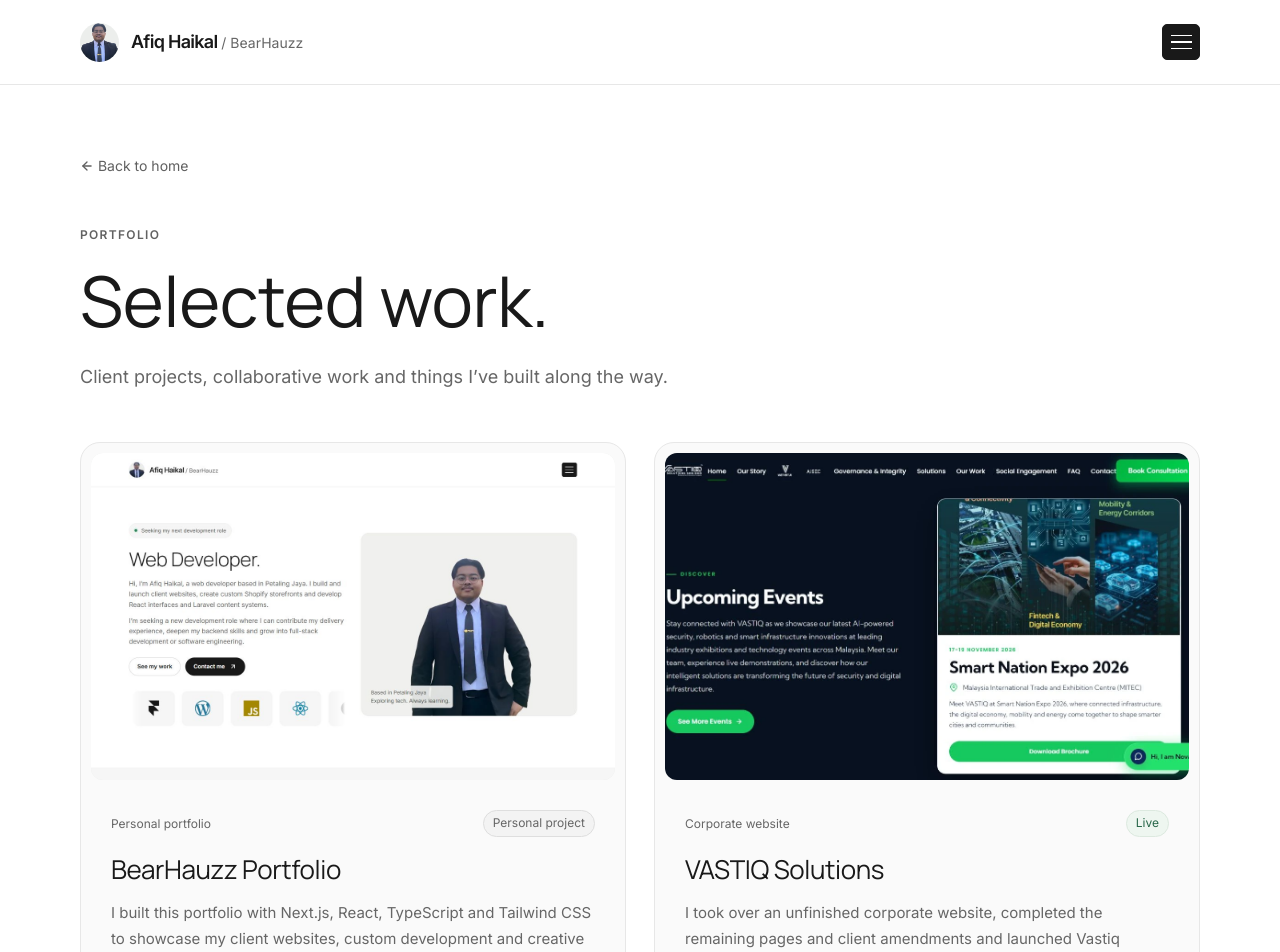
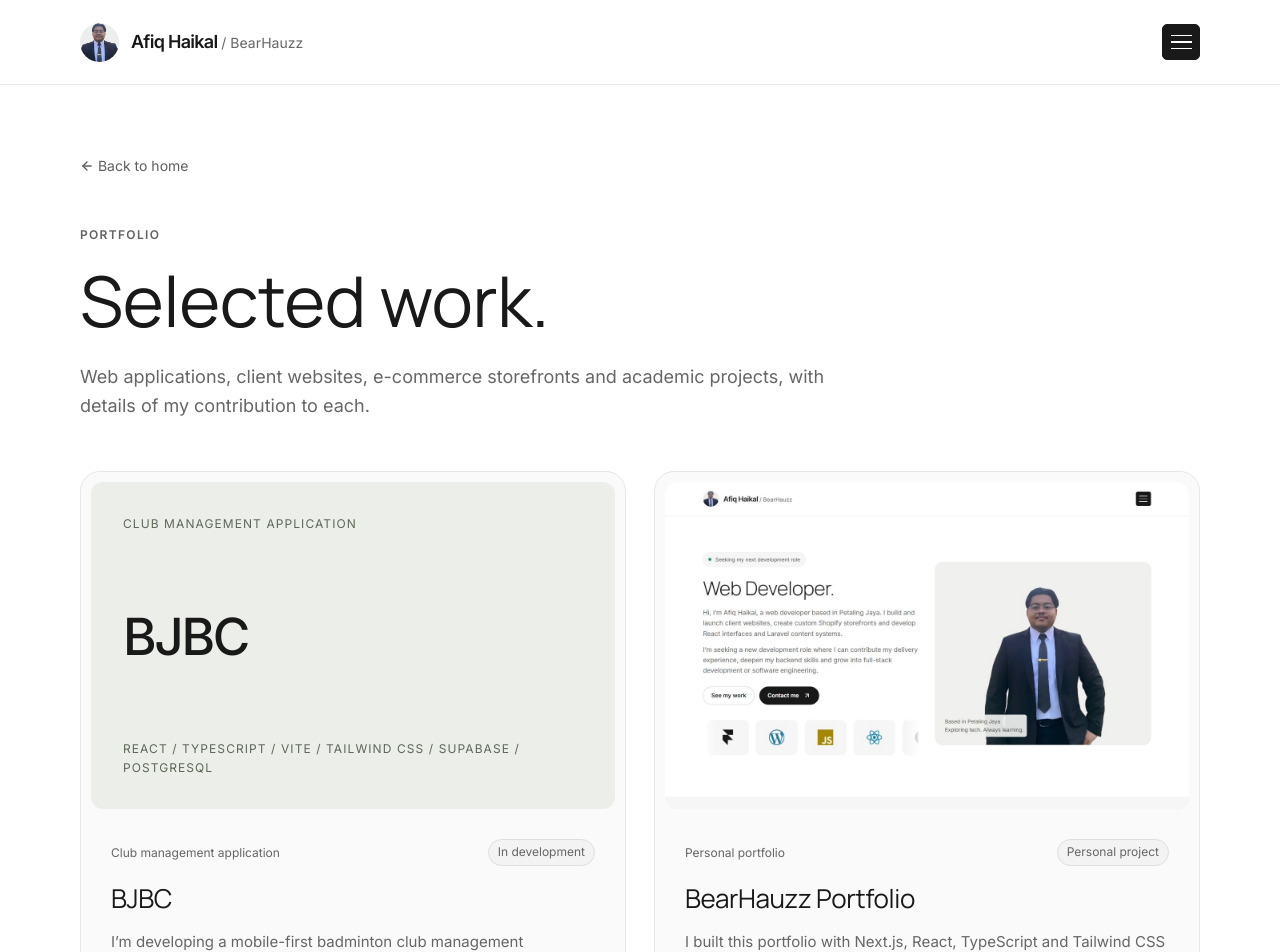
Before and after one commit to BearSoleh/bearhauzz-portfolio, a Next.js app: page /projects in a window 1280 px wide. Shown: the top 952 px of the page. Built offline with nearby package versions, Linux system fonts and the light colour scheme.

Commit message:
Align portfolio with latest resume and feature BJBC application

```diff
--- a/app/globals.css
+++ b/app/globals.css
@@ -175,6 +175,7 @@
 }
 .availability {
   display: inline-flex;
+  max-width: 100%;
   align-items: center;
   gap: 10px;
   background: var(--soft);
@@ -345,27 +346,33 @@
   color: var(--muted);
   font-size: 16px;
 }
-.skill-list {
-  display: flex;
-  flex-wrap: wrap;
-  justify-content: center;
-  gap: 12px;
-  max-width: 970px;
+.skill-groups {
+  max-width: 1040px;
   margin: auto;
 }
-.skill-pill {
-  display: inline-flex;
-  gap: 10px;
-  align-items: center;
-  background: white;
-  border: 1px solid #eaeaea;
-  border-radius: 99px;
-  padding: 12px 19px;
-  font-size: 15px;
+.skill-group {
+  display: grid;
+  grid-template-columns: minmax(180px, 1fr) 3fr;
+  gap: 28px;
+  padding: 22px 0;
+  border-top: 1px solid var(--line);
 }
-.skill-pill svg {
-  width: 23px;
-  height: 23px;
+.skill-group:last-child {
+  border-bottom: 1px solid var(--line);
+}
+.skill-group dt {
+  font-weight: 500;
+}
+.skill-group dd {
+  min-width: 0;
+  color: var(--muted);
+  line-height: 1.8;
+}
+.skills-support {
+  max-width: 1040px;
+  margin: 24px auto 0;
+  color: var(--muted);
+  font-size: 14px;
 }
 .site-footer {
   border-top: 1px solid var(--line);
@@ -478,10 +485,6 @@
   }
   .section-heading {
     margin-bottom: 32px;
-  }
-  .skill-pill {
-    padding: 10px 14px;
-    font-size: 14px;
   }
   .footer-top {
     gap: 28px;
@@ -610,6 +613,8 @@
   margin-top: 24px;
 }
 .project-cover {
+  width: 100%;
+  min-width: 0;
   padding: 32px;
   display: flex;
   flex-direction: column;
@@ -977,9 +982,14 @@
   }
 }
 @media (max-width: 700px) {
+  .skill-group {
+    grid-template-columns: 1fr;
+    gap: 8px;
+    padding: 20px 0;
+  }
   .project-grid,
   .approach-grid {
-    grid-template-columns: 1fr;
+    grid-template-columns: minmax(0, 1fr);
     gap: 24px;
   }
   .project-copy {
--- a/app/layout.tsx
+++ b/app/layout.tsx
@@ -19,7 +19,7 @@
     template: "%s | Afiq Haikal",
   },
   description:
-    "Web developer in Malaysia building Shopify storefronts, Framer and WordPress websites and custom Laravel content systems. Explore selected work by Afiq Haikal.",
+    "Afiq Haikal is a web developer in Petaling Jaya building web applications, business websites and e-commerce storefronts with React, Laravel, Shopify and WordPress.",
 };
 export default function RootLayout({
   children,
--- a/app/page.tsx
+++ b/app/page.tsx
@@ -14,14 +14,14 @@
         <div className="hero-copy">
           <span className="availability">
             <span />
-            Seeking my next development role
+            Open to Web Developer and Junior Software Developer/Engineer roles
           </span>
           <h1>Web Developer.</h1>
           <p className="hero-intro">
-            Hi, I’m Afiq Haikal, a web developer based in Petaling Jaya. I build and launch client websites, create custom Shopify storefronts and develop React interfaces and Laravel content systems.
+            Hi, I’m Afiq Haikal, a web developer and Computer Science graduate based in Petaling Jaya. I build web applications, business websites and e-commerce storefronts using React, Laravel, Shopify and WordPress.
           </p>
           <p className="hero-intro">
-            I’m seeking a Web Developer or Junior Software Developer/Engineer role where I can contribute my delivery experience, deepen my backend skills and grow into full-stack development.
+            My work covers frontend and backend development, deployment and troubleshooting. I’m currently developing a badminton club management application with React, TypeScript, Supabase and PostgreSQL and am open to Web Developer or Junior Software Developer/Engineer opportunities.
           </p>
           <div className="button-row">
             <Link href="#projects" className="button button-outline">
@@ -57,7 +57,7 @@
               <span className="eyebrow">Projects</span>
               <h2>Selected work.</h2>
               <p>
-                This portfolio and seven client and company websites from my GoViral Lab contract, with details of my contribution to each.
+                Selected web applications, client websites and e-commerce projects, covering authentication, database workflows, custom interfaces and deployment.
               </p>
             </div>
           </Reveal>
@@ -130,10 +130,10 @@
           </div>
           <div>
             <p>
-              I’m based in Petaling Jaya and graduated in Netcentric Computing from UiTM Arau. My experience includes a Shopify internship, digital media work and website and mobile app support.
+              I’m a Computer Science graduate in Netcentric Computing from UiTM Arau with experience across web applications, client websites and e-commerce storefronts. My work spans frontend and backend development, deployment, website recovery and collaboration with clients and cross-functional teams.
             </p>
             <p>
-              During my GoViral Lab contract, from June to 9 October 2026, I worked on seven client and company websites. I took over unfinished development, built custom storefront sections and an admin system, resolved client amendments and launched websites on their own domains.
+              Alongside my client work, I’m developing BJBC, a badminton club management application with authentication, session participation and database-backed waiting-list workflows. My final-year project, CampusSphere, was evaluated through user acceptance testing with 33 participants.
             </p>
             <div className="education">
               <span className="eyebrow">Education</span>
--- a/app/projects/[slug]/page.tsx
+++ b/app/projects/[slug]/page.tsx
@@ -62,7 +62,7 @@
           </div>
           <div>
             <span className="eyebrow">Context</span>
-            <p>{p.agency || "Client / company work during my GoViral Lab contract"}</p>
+            <p>{p.agency || "Client / company work at GoViral Digital Sdn Bhd"}</p>
           </div>
           <div>
             <span className="eyebrow">Tools</span>
@@ -92,7 +92,7 @@
             <p>{p.outcome}</p>
             {clientProjects.some((project) => project.slug === p.slug) && (
               <p className="status-note">
-                Work and project status recorded at the end of my GoViral Lab contract, 9 October 2026.
+                Work and project status recorded at the end of my GoViral Digital contract, 9 October 2026.
               </p>
             )}
           </div>
--- a/app/projects/page.tsx
+++ b/app/projects/page.tsx
@@ -7,7 +7,7 @@
 export const metadata: Metadata = {
   title: "Selected Projects",
   description:
-    "Explore Afiq Haikal’s web development projects, from Shopify storefronts to corporate websites and Laravel content systems.",
+    "Explore Afiq Haikal’s web applications, client websites and e-commerce projects, including BJBC, CampusSphere and Laravel content systems.",
 };
 export default function Projects() {
   return (
@@ -19,8 +19,7 @@
         <span className="eyebrow">Portfolio</span>
         <h1>Selected work.</h1>
         <p>
-          Client projects, collaborative work and things I’ve built along the
-          way.
+          Web applications, client websites, e-commerce storefronts and academic projects, with details of my contribution to each.
         </p>
       </section>
       <section className="container projects-index">
--- a/components/Contact.tsx
+++ b/components/Contact.tsx
@@ -10,7 +10,7 @@
           <br />
           in mind?
         </h2>
-        <p>I’m open to web development roles and project enquiries. Email me with the details or get in touch on WhatsApp.</p>
+        <p>I’m open to Web Developer and Junior Software Developer/Engineer roles. Get in touch to discuss how I can contribute to your team.</p>
         <a href="mailto:afiqztremo09@gmail.com" className="button button-dark">
           Get in touch <FiArrowUpRight className="inline-icon" aria-hidden="true" focusable="false" />
         </a>
--- a/components/Experience.tsx
+++ b/components/Experience.tsx
@@ -3,7 +3,7 @@
 const experience = [
   {
     role: "Management Trainee · Web Development (Contract)",
-    company: "GoViral Lab",
+    company: "GoViral Digital Sdn Bhd",
     date: "June 2026 - Oct 2026",
     items: [
       "Developed and improved seven client and company websites across Shopify, Framer, WordPress, custom code and Laravel.",
@@ -14,31 +14,37 @@
       "Integrated Janine form submissions with a Railway-hosted service that sends email notifications.",
       "Set up Upstairs locally from its database and public_html files using Docker and OrbStack, used AI to help edit and test the website, then transferred files through SSH and imported the database through phpMyAdmin.",
       "Resolved client amendments and handled cross-device QA, troubleshooting, staging and deployment throughout the contract, which ended on 9 October 2026.",
+      "Coordinated concurrent digital projects with internal teams, clients and external vendors, tracking scope, timelines, deliverables and follow-up actions.",
+      "Supported Meta and TikTok advertising campaign setup, execution, performance monitoring and reporting with the marketing team.",
+      "Assisted with quotations, invoices, proposals and client onboarding documentation.",
     ],
   },
   {
     role: "Junior Web Developer",
-    company: "Construction Professionals Malaysia",
+    company: "Construction Professionals Malaysia Sdn Bhd",
     date: "Jan 2026 — May 2026",
     items: [
+      "Internally reassigned from Mega Jati Academy to support Construction Professionals Malaysia’s digital operations.",
       "Developed and maintained responsive WordPress websites using Breakdance, with UI, SEO and performance refinements.",
-      "Recovered compromised WordPress installations and strengthened website security.",
+      "Recovered WordPress websites affected by malware and phishing redirects and investigated inherited plugin, security-control and PHP runtime risks.",
       "Supported Flutter application improvements, functional testing and Android/iOS release work.",
+      "Designed promotional posters for training programmes and handled programme registration through HRD Corp (HRDC).",
     ],
   },
   {
     role: "Program Executive · Digital Media",
-    company: "Mega Jati Academy",
+    company: "Mega Jati Academy Sdn Bhd",
     date: "May 2025 — Jan 2026",
     items: [
       "Managed Wix website content and designed training, webinar and corporate promotional assets.",
       "Maintained Flutter application content and supported testing and troubleshooting.",
-      "Coordinated programme materials and participant communications.",
+      "Handled training programme registration through HRD Corp (HRDC) and CIDB, including supporting programme information and documentation.",
+      "Prepared registration materials and coordinated programme requirements and participant communications before transitioning internally to Construction Professionals Malaysia Sdn Bhd.",
     ],
   },
   {
     role: "Shopify Web Developer Intern",
-    company: "Homy Villa (Borneo)",
+    company: "Homy Villa (Borneo) Sdn Bhd",
     date: "Oct 2024 — Jan 2025",
     items: [
       "Customised Shopify Plus themes using Liquid, HTML, CSS and JavaScript.",
--- a/components/Skills.tsx
+++ b/components/Skills.tsx
@@ -36,6 +36,32 @@
   { name: "MySQL", Icon: SiMysql, color: "#00758f" },
   { name: "Git", Icon: SiGit, color: "#e84d31" },
   { name: "Docker", Icon: SiDocker, color: "#086dd7" },
+];
+const skillGroups = [
+  {
+    title: "Programming",
+    description: "JavaScript, TypeScript, PHP, Python, HTML5, CSS3, SQL",
+  },
+  {
+    title: "Frontend",
+    description: "React, Next.js, Vite, Tailwind CSS, responsive web design",
+  },
+  {
+    title: "Backend & databases",
+    description: "Laravel, MySQL, PostgreSQL, Supabase, authentication, role-based access control",
+  },
+  {
+    title: "CMS, e-commerce & mobile",
+    description: "WordPress (Breakdance, Elementor), Shopify Liquid, Framer, Wix, Flutter",
+  },
+  {
+    title: "Tools & deployment",
+    description: "Git, GitHub, Docker, OrbStack, SSH, cPanel, phpMyAdmin, Cloudflare, Railway, Netlify, Vercel",
+  },
+  {
+    title: "Testing & delivery",
+    description: "Debugging, functional testing, cross-device testing, user acceptance testing and Vitest. Familiar with Agile and Scrum workflows.",
+  },
 ];
 export function TechnologyStrip() {
   const [paused, setPaused] = useState(false);
@@ -82,16 +108,16 @@
           <span className="eyebrow">Tech stack</span>
           <h2>Tools I build with.</h2>
           <p>Platforms and languages I’ve used in client work, previous roles and academic projects.</p>
-          <p>AI-assisted development: Codex and Claude for code editing, debugging and local testing.</p>
         </div>
-        <div className="skill-list">
-          {skills.map(({ name, Icon, color }) => (
-            <span className="skill-pill" key={name}>
-              <Icon style={{ color }} aria-hidden="true" />
-              {name}
-            </span>
+        <dl className="skill-groups">
+          {skillGroups.map(({ title, description }) => (
+            <div className="skill-group" key={title}>
+              <dt>{title}</dt>
+              <dd>{description}</dd>
+            </div>
           ))}
-        </div>
+        </dl>
+        <p className="skills-support">AI-assisted development: Codex and Claude for code editing, debugging and local testing.</p>
       </div>
     </section>
   );
--- a/data/projects.ts
+++ b/data/projects.ts
@@ -15,7 +15,29 @@
   url?: string;
   linkLabel?: string;
 };
-export const projects: Project[] = [
+const projectEntries: Project[] = [
+  {
+    slug: "bjbc",
+    name: "BJBC",
+    category: "Club management application",
+    stack: ["React", "TypeScript", "Vite", "Tailwind CSS", "Supabase", "PostgreSQL"],
+    status: "In development",
+    summary:
+      "I’m developing a mobile-first badminton club management application with member/admin access, session participation and timed waiting-list workflows using React, TypeScript, Supabase and PostgreSQL.",
+    role: "Application development & testing",
+    challenge:
+      "Manage club membership, badminton sessions and participation with clear access controls and fair waiting-list workflows, while protecting member records and preventing overbooking.",
+    contributions: [
+      "Implemented authentication and member/admin access controls, session creation and publishing, participation voting and joining/withdrawal workflows.",
+      "Built waiting-list offers with 15-minute acceptance windows, automated expiry and queue promotion.",
+      "Added an in-app notification inbox for members.",
+      "Applied database access policies and transaction controls to protect member records and prevent overbooking.",
+      "Validated implemented workflows through automated database, integration and browser tests.",
+    ],
+    outcome:
+      "Core membership, session and waiting-list workflows have been implemented and tested. Development is ongoing.",
+    agency: "Independent project · Oct 2026 - Present",
+  },
   {
     slug: "bearhauzz",
     name: "BearHauzz Portfolio",
@@ -217,18 +239,20 @@
     url: "https://www.construction.org.my/",
     linkLabel: "Company website",
     summary:
-      "Responsive website development, content updates, troubleshooting and Flutter mobile application support.",
+      "Responsive WordPress development, website recovery and Flutter application support following an internal reassignment from Mega Jati Academy.",
     role: "Junior Web Developer",
     challenge:
-      "Maintain usable company websites and support mobile application updates across ongoing business requirements.",
+      "Support the revival of the company’s digital operations after an internal reassignment from Mega Jati Academy, including recovering affected websites and maintaining website and application content.",
     contributions: [
       "Built and maintained responsive WordPress pages using Breakdance.",
       "Implemented UI refinements, SEO fundamentals and performance improvements.",
+      "Recovered WordPress websites affected by malware and phishing redirects and investigated inherited plugin, security-control and PHP runtime risks.",
       "Supported Flutter application content, bug fixes, functional testing and releases.",
+      "Designed promotional posters for training programmes and handled programme registration through HRD Corp (HRDC).",
     ],
     outcome:
       "Delivered website and application improvements during my January–May 2026 role.",
-    agency: "Construction Professionals Malaysia",
+    agency: "Construction Professionals Malaysia Sdn Bhd",
   },
   {
     slug: "mega-jati",
@@ -247,10 +271,12 @@
       "Managed Wix website content for training programmes, webinars and corporate events.",
       "Designed digital promotional materials and supported programme communications.",
       "Maintained mobile application content and performed functional testing and troubleshooting.",
+      "Handled training programme registration through HRD Corp (HRDC) and CIDB, including supporting information and documentation.",
+      "Coordinated registration materials, programme requirements and participant communications before transitioning internally to Construction Professionals Malaysia Sdn Bhd.",
     ],
     outcome:
       "Supported the academy’s website and digital communications throughout my May 2025–January 2026 role.",
-    agency: "Mega Jati Academy",
+    agency: "Mega Jati Academy Sdn Bhd",
   },
   {
     slug: "myelala",
@@ -281,21 +307,38 @@
     stack: ["Laravel", "PHP", "MySQL"],
     status: "Academic project",
     summary:
-      "A role-based campus marketplace with product management, shopping carts, orders and administrative approval workflows.",
+      "A campus e-marketplace with separate buyer, seller and administrator workflows, product management, shopping carts and seller approval of payment receipts.",
     role: "Final-year project developer",
     challenge:
-      "Build a campus-focused marketplace with distinct buyer, seller and administrative workflows.",
+      "Build a campus-focused marketplace with distinct buyer, seller and administrator workflows and a clear process for submitting and approving payment receipts.",
     contributions: [
       "Implemented authentication, seller product management, categories, search and filtering.",
-      "Built shopping cart, order management, receipt uploads and administrative approval workflows.",
-      "Conducted user acceptance testing covering usability, navigation and usefulness.",
+      "Built shopping cart and order management with payment receipt submission and seller approval.",
+      "Evaluated the application through user acceptance testing with 33 participants.",
     ],
     outcome:
-      "Completed the final-year project for my Computer Science degree at UiTM Arau.",
+      "Developed a campus marketplace with buyer, seller and administrator workflows and evaluated the application through user acceptance testing with 33 participants.",
     agency: "Universiti Teknologi MARA",
   },
 ];
+const featuredSlugs = [
+  "bjbc",
+  "bearhauzz",
+  "campussphere",
+  "mypath",
+  "vastiq",
+  "goviral-lab",
+];
+
+export const featuredProjects = featuredSlugs.map((slug) => {
+  const project = projectEntries.find((entry) => entry.slug === slug);
+  if (!project) throw new Error(`Featured project not found: ${slug}`);
+  return project;
+});
+
+export const projects: Project[] = [
+  ...featuredProjects,
+  ...projectEntries.filter((project) => !featuredSlugs.includes(project.slug)),
+];
+
 export const clientProjects = projects.filter((project) => !project.agency);
-export const featuredProjects = projects.filter(
-  (project) => project.slug === "bearhauzz" || !project.agency,
-);
```
Also changed, not shown: 4 other files (tests, documents, lock files or other folders).
